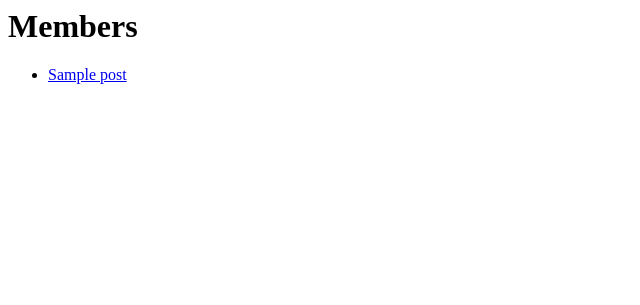
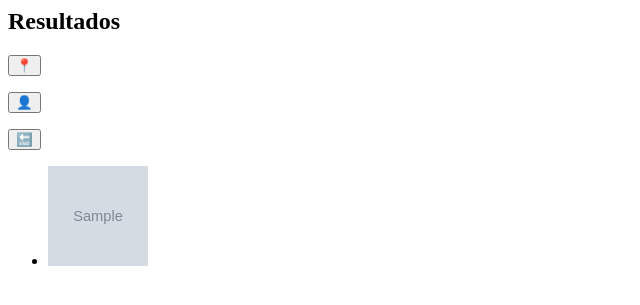
Before and after one commit to MayaBrito/EmprestAqui, a Flask app: template templates/results.html in a window 1280 px wide. Shown: the top 305 px of the page, without its empty margins (0-640 px from the left). Run offline with Flask 3, Linux system fonts and the light colour scheme; the template is opened without the code that fills it: most values are stand-ins (such as "Sample title", 1, 10 or a date in 2020); grey boxes marked "Sample" are stand-in pictures.

Commit message:
[ADD] image and top bar to results tab

```diff
--- a/templates/results.html
+++ b/templates/results.html
@@ -1,8 +1,27 @@
 <doctype html>
 <title>Resultados</title>
-<h1>Members</h1>
+<h2>Resultados</h2>
+<body>
+  <form method="post" action="/change_location">
+    <input type="submit" name="change_location" id="change_location" value="📍"/>
+  </form>
+  <form method="post" action="/user">
+      <input type="submit" name="user" id="user" value="👤"/>
+  </form>
+  <form method="post" action="/login">
+      <input type="submit" name="exit" id="exit" value="🔚"/>
+  </form>
+</body>
 <ul>
 {% for post in results %}
-  <li><a href="./{{url_for('item',id=post.id)}}" >{{ post.name|e }}</a></li>
+  <li>
+    <a href="./{{url_for('item',id=post.id)}}" >
+      <img src="{{post.photo}}"
+            alt="{{post.name}}"
+            width="100"
+            height="100">
+    </a>
+
+  </li>
 {% endfor %}
 </ul>
```
